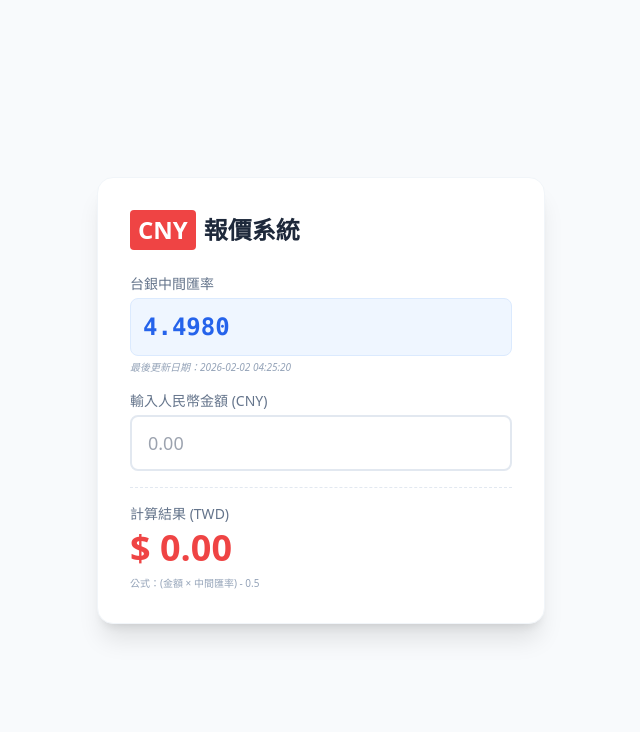
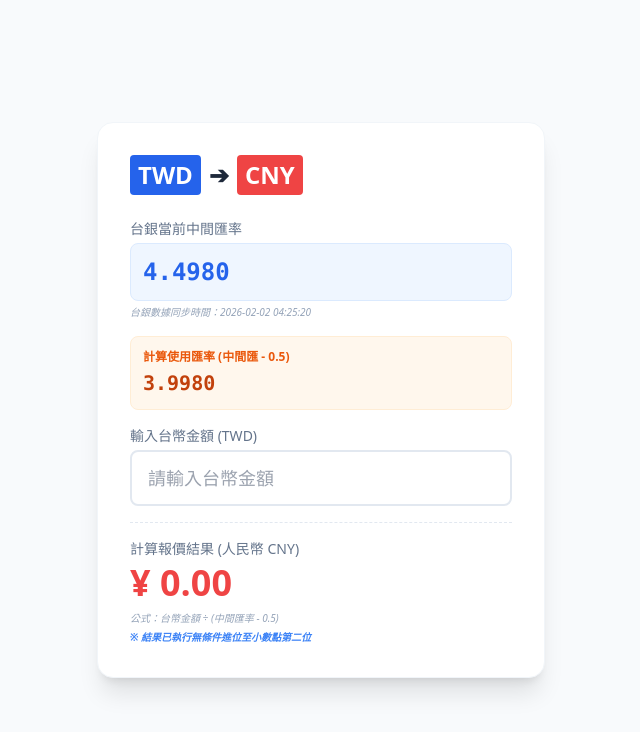
Before and after one commit to lesieann/dg-tw, a plain HTML site: page index.html in a window 1280 px wide. Shown: the whole page, without its empty margins (319-959 px from the left). Drawn offline with nearby package versions, Linux system fonts and the light colour scheme.

Commit message:
Update title and labels for currency conversion

```diff
--- a/index.html
+++ b/index.html
@@ -1,42 +1,49 @@
-
 <!DOCTYPE html>
 <html lang="zh-TW">
 <head>
     <meta charset="UTF-8">
     <meta name="viewport" content="width=device-width, initial-scale=1.0">
-    <title>人民幣報價系統</title>
+    <title>人民幣報價系統 (無條件進位版)</title>
     <script src="https://cdn.tailwindcss.com"></script>
 </head>
 <body class="bg-slate-50 min-h-screen flex items-center justify-center p-4">
     <div class="bg-white p-8 rounded-2xl shadow-xl w-full max-w-md border border-slate-100">
         <h1 class="text-2xl font-black mb-6 text-slate-800 flex items-center gap-2">
-            <span class="bg-red-500 text-white px-2 py-1 rounded">CNY</span> 報價系統
+            <span class="bg-blue-600 text-white px-2 py-1 rounded">TWD</span> ➔ <span class="bg-red-500 text-white px-2 py-1 rounded">CNY</span>
         </h1>
 
         <div class="space-y-4">
             <div>
-                <label class="block text-sm font-medium text-slate-500 mb-1">台銀中間匯率</label>
+                <label class="block text-sm font-medium text-slate-500 mb-1">台銀當前中間匯率</label>
                 <div id="rate-display" class="text-2xl font-mono font-bold text-blue-600 bg-blue-50 p-3 rounded-lg border border-blue-100">
                     載入中...
                 </div>
                 <p id="time-display" class="text-[10px] text-slate-400 mt-1 italic"></p>
-                <!-- 除錯資訊欄位 -->
-                <p id="debug-info" class="text-[10px] text-red-400 mt-1"></p>
+            </div>
+
+            <div class="bg-orange-50 p-3 rounded-lg border border-orange-100">
+                <label class="block text-xs font-bold text-orange-600 mb-1">計算使用匯率 (中間匯 - 0.5)</label>
+                <div id="adjusted-rate" class="text-xl font-mono font-bold text-orange-700">
+                    --
+                </div>
             </div>
 
             <div>
-                <label class="block text-sm font-medium text-slate-500 mb-1">輸入人民幣金額 (CNY)</label>
+                <label class="block text-sm font-medium text-slate-500 mb-1">輸入台幣金額 (TWD)</label>
                 <input type="number" id="input-price" step="any"
                     class="w-full px-4 py-3 text-lg border-2 border-slate-200 rounded-lg focus:border-blue-500 focus:outline-none transition-all"
-                    placeholder="0.00">
+                    placeholder="請輸入台幣金額">
             </div>
 
             <div class="pt-4 border-t border-dashed border-slate-200">
-                <label class="block text-sm font-medium text-slate-500 mb-1">計算結果 (TWD)</label>
+                <label class="block text-sm font-medium text-slate-500 mb-1">計算報價結果 (人民幣 CNY)</label>
                 <div id="result" class="text-4xl font-black text-red-500">
-                    $ 0.00
+                    ¥ 0.00
                 </div>
-                <p class="text-[10px] text-slate-400 mt-2 font-light">公式：(金額 × 中間匯率) - 0.5</p>
+                <div class="mt-2 space-y-1">
+                    <p class="text-[10px] text-slate-400 font-light italic">公式：台幣金額 ÷ (中間匯率 - 0.5)</p>
+                    <p class="text-[10px] text-blue-500 font-bold italic">※ 結果已執行無條件進位至小數點第二位</p>
+                </div>
             </div>
         </div>
     </div>
@@ -45,41 +52,40 @@
         let currentRate = 0;
 
         async function init() {
-            // 取得目前網頁的基礎路徑，防止 GitHub Pages 路徑錯誤
-            const jsonUrl = window.location.pathname.split('/').slice(0, -1).join('/') + '/rate.json';
-
             try {
-                // 強制加上時間戳記防止瀏覽器快取舊資料
                 const response = await fetch(`rate.json?t=${new Date().getTime()}`);
-
-                if (!response.ok) {
-                    throw new Error(`網頁讀取不到 rate.json (狀態碼: ${response.status})`);
-                }
-
                 const data = await response.json();
 
                 if (data.rate) {
                     currentRate = data.rate;
                     document.getElementById('rate-display').innerText = currentRate.toFixed(4);
-                    document.getElementById('time-display').innerText = '最後更新日期：' + data.time;
-                    document.getElementById('debug-info').innerText = ''; // 清除錯誤訊息
-                } else {
-                    throw new Error("JSON 格式不正確");
+
+                    const adjRate = currentRate - 0.5;
+                    document.getElementById('adjusted-rate').innerText = adjRate.toFixed(4);
+
+                    document.getElementById('time-display').innerText = '台銀數據同步時間：' + data.time;
                 }
             } catch (e) {
-                console.error(e);
                 document.getElementById('rate-display').innerText = '讀取失敗';
-                document.getElementById('debug-info').innerText = '錯誤回報: ' + e.message;
             }
         }
 
         function calculate() {
             const val = document.getElementById('input-price').value;
-            if (val && currentRate > 0) {
-                const res = (parseFloat(val) * currentRate) - 0.5;
-                document.getElementById('result').innerText = '$ ' + res.toLocaleString(undefined, {minimumFractionDigits: 2, maximumFractionDigits: 2});
+            const adjustedRate = currentRate - 0.5;
+
+            if (val && adjustedRate > 0) {
+                // 1. 原始計算結果
+                const rawRes = parseFloat(val) / adjustedRate;
+
+                // 2. 無條件進位至小數點第二位
+                // 邏輯：先乘100，進位後再除回100
+                const finalRes = Math.ceil(rawRes * 100) / 100;
+
+                // 3. 格式化顯示 (強制顯示兩位小數，例如 25.00)
+                document.getElementById('result').innerText = '¥ ' + finalRes.toFixed(2);
             } else {
-                document.getElementById('result').innerText = '$ 0.00';
+                document.getElementById('result').innerText = '¥ 0.00';
             }
         }
 
```
